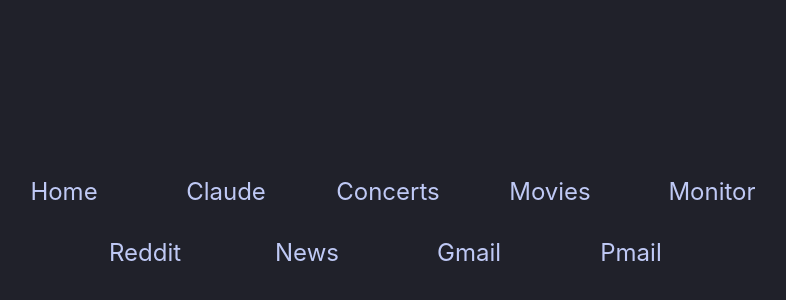
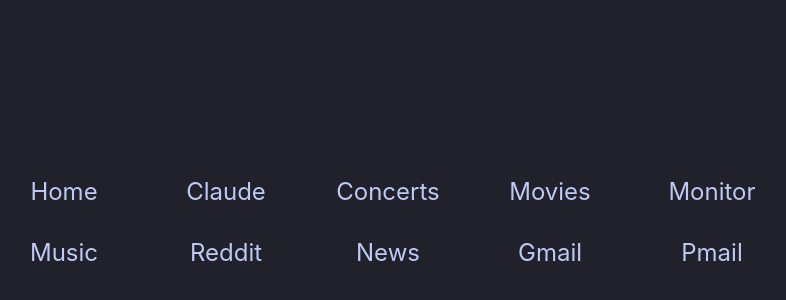
Before and after one commit to tjoldani/startpage, a plain HTML site: page index.html in a window 1280 px wide. Shown: the part 178-478 px from the top of the page, without its empty margins (252-1038 px from the left). Drawn offline with Linux system fonts and the light colour scheme.

Commit message:
Add Music entry linking to Apple Music

```diff
--- a/index.html
+++ b/index.html
@@ -55,6 +55,14 @@
       </li>
       <li>
         <a
+          href="https://music.apple.com/us/home"
+          target="_blank"
+          rel="noopener noreferrer"
+          >Music</a
+        >
+      </li>
+      <li>
+        <a
           href="https://www.reddit.com/"
           target="_blank"
           rel="noopener noreferrer"
```
